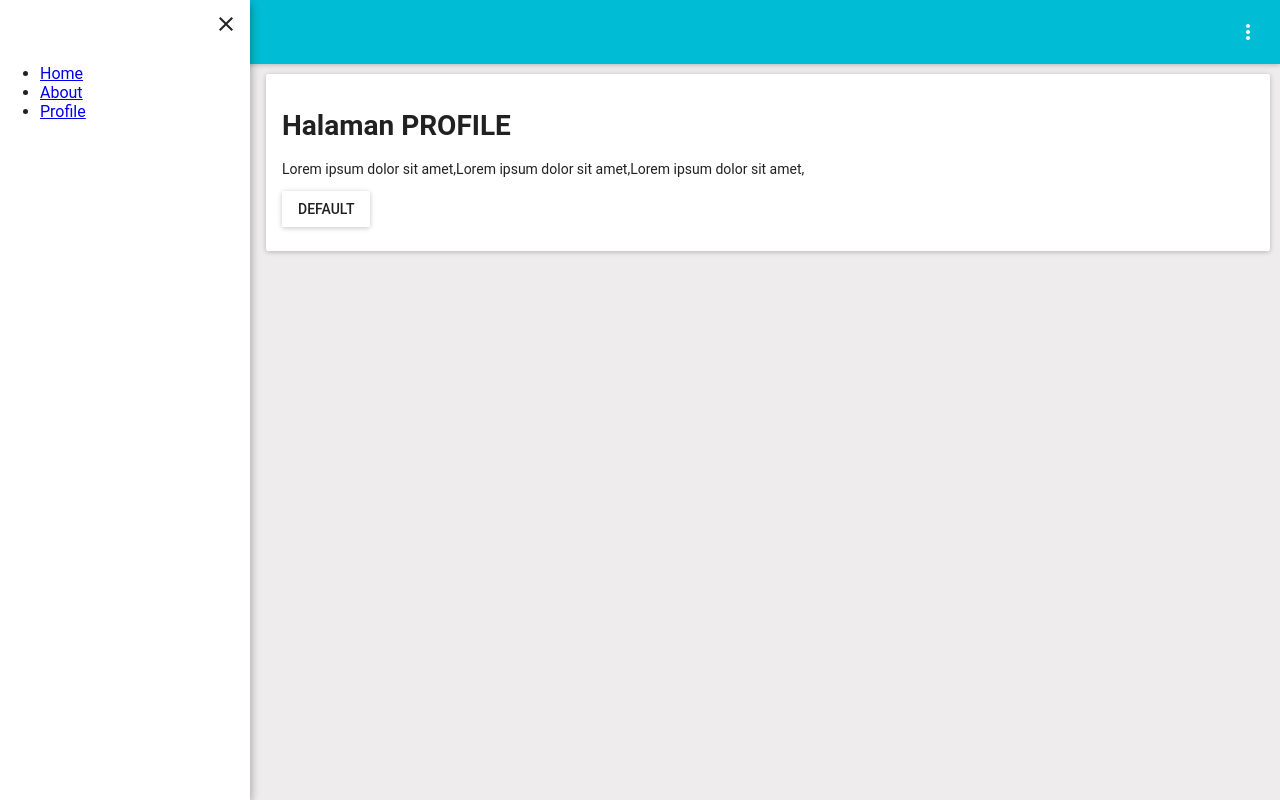
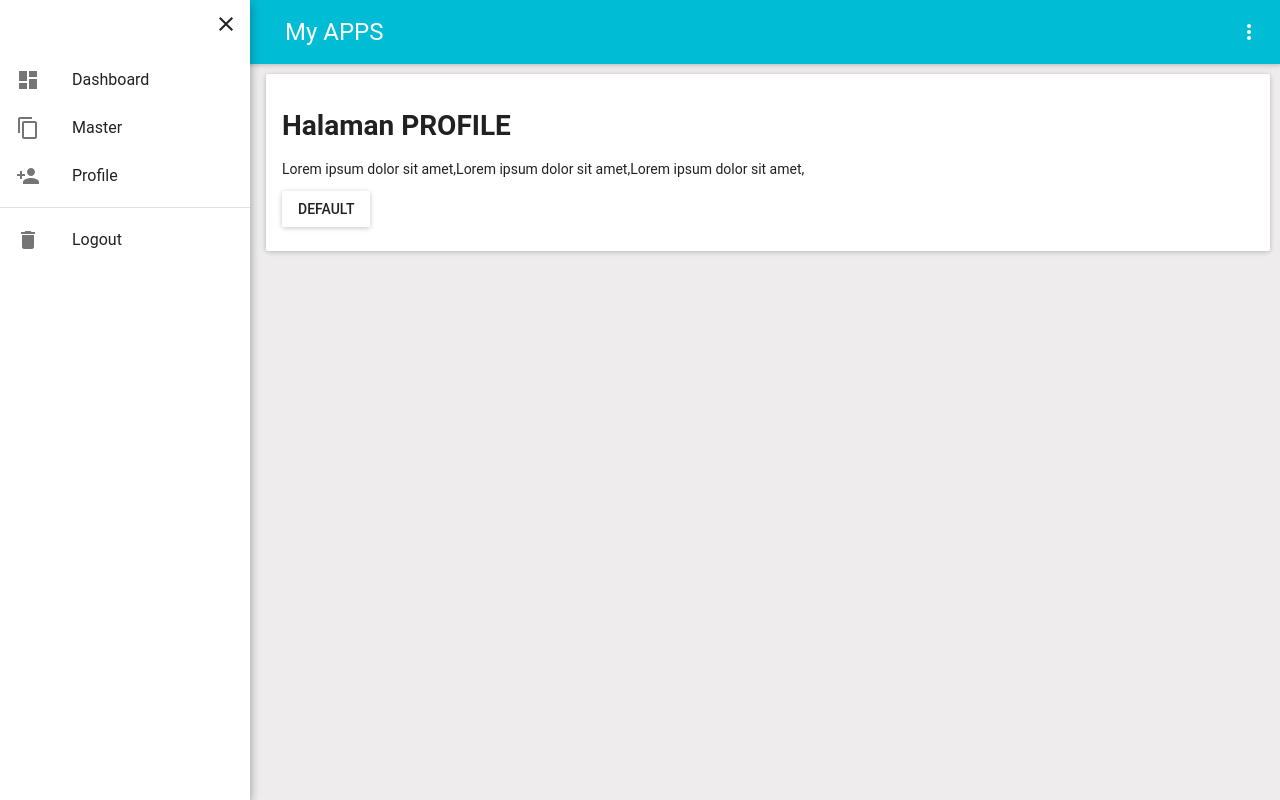
Before and after one commit to raflesngln/reactjs-material, a React (Create React App) app: page /profile in a window 1280 px wide. Built offline with nearby package versions, Linux system fonts and the light colour scheme.

Commit message:
membuat router dengan menu sidebar action link router

```diff
--- /dev/null
+++ b/src/mymodul/ListMenuSidebar.jsx
@@ -0,0 +1,44 @@
+import React from 'react';
+import Paper from 'material-ui/Paper';
+import Menu from 'material-ui/Menu';
+import MenuItem from 'material-ui/MenuItem';
+import RemoveRedEye from 'material-ui/svg-icons/image/remove-red-eye';
+import PersonAdd from 'material-ui/svg-icons/social/person-add';
+import ContentLink from 'material-ui/svg-icons/content/link';
+import Divider from 'material-ui/Divider';
+import ContentCopy from 'material-ui/svg-icons/content/content-copy';
+import Download from 'material-ui/svg-icons/file/file-download';
+import Delete from 'material-ui/svg-icons/action/delete';
+import Dashboard from 'material-ui/svg-icons/action/dashboard';
+import FontIcon from 'material-ui/FontIcon';
+import {
+    BrowserRouter as Router,
+    Route,
+    Link
+  } from 'react-router-dom';
+
+const style = {
+  paper: {
+    display: 'inline-block',
+    float: 'left',
+    margin: '16px 32px 16px 0',
+  },
+  rightIcon: {
+    textAlign: 'center',
+    lineHeight: '24px',
+  },
+};
+
+const ListMenuSidebar = () => (
+  <div>
+      <Menu>
+      <MenuItem containerElement={<Link to="/" />} primaryText="Dashboard" leftIcon={<Dashboard />}/>
+      <MenuItem containerElement={<Link to="/about" />} primaryText="Master" leftIcon={<ContentCopy />}/>
+      <MenuItem containerElement={<Link to="/profile" />} primaryText="Profile" leftIcon={<PersonAdd />}/>
+    <Divider />
+      <MenuItem containerElement={<Link to="/" />} primaryText="Logout" leftIcon={<Delete />}/>
+      </Menu>
+  </div>
+);
+
+export default ListMenuSidebar;
--- a/src/mymodul/Sidebar.jsx
+++ b/src/mymodul/Sidebar.jsx
@@ -1,14 +1,16 @@
 import React, { Component } from 'react';
+import ListMenuSidebar from './ListMenuSidebar';
 
-//const { Drawer, RaisedButton, MuiThemeProvider, getMuiTheme } = MaterialUI;
 import { Drawer, RaisedButton, MuiThemeProvider, getMuiTheme } from 'material-ui';
 import {Card, CardActions, CardHeader, CardMedia, CardTitle, CardText} from 'material-ui/Card';
 import './mystyle.css';
+//for routing
 import {
   BrowserRouter as Router,
   Route,
   Link
 } from 'react-router-dom';
+//this is page routing
 import Home from './Home';
 import About from './About';
 import Profile from './Profile';
@@ -58,15 +60,21 @@ class Sidebar extends React.Component {
   handleToggle = () => this.setState({drawerOpen: !this.state.drawerOpen});
 
   render() {
-    const contentStyle = {  transition: 'margin-left 450ms cubic-bezier(0.23, 1, 0.32, 1)' };
+    const contentStyle = {transition: 'margin-left 450ms cubic-bezier(0.23, 1, 0.32, 1)' };
     if (this.state.drawerOpen) {
       contentStyle.marginLeft = 256;
     }
-
+    const styles = {
+        barstyle:{
+            marginLeft:1,
+        }
+    }
     return (
       <Router>
       <div>
       <AppBar
+          style={styles.barstyle}
+          titleStyle={{marginLeft:220,marginRight:2}}
           title="My APPS"
           iconElementLeft={<IconButton onClick={this.handleToggle}><NavigationMenu /></IconButton>}
           iconElementRight={this.state.logged ? <Logged /> : <Logged />}
@@ -77,11 +85,7 @@ class Sidebar extends React.Component {
           </div>
           {this.props.children}
         {/* for sidebar menu */}
-        <ul className="my-menu">
-        <li><Link to="/">Home</Link></li>
-        <li><Link to="/about">About</Link></li>
-        <li><Link to="/profile">Profile</Link></li>
-        </ul>
+        <ListMenuSidebar />
         {/* end of sidebar menu */}
 
         </Drawer>
```
Also changed, not shown: 1 other file (tests, documents, lock files or other folders).
